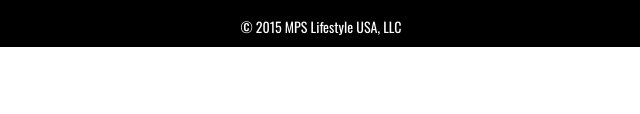
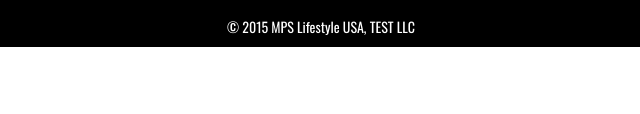
Before and after one commit to nbkm8y5/mpslifestyle.com, a plain HTML site: page index.html in a window 1280 px wide. Shown: the part 683-797 px from the top of the page, 319-959 px from the left. Drawn offline with nearby package versions, Linux system fonts and the light colour scheme.

Commit message:
Change in developer

```diff
--- a/index.html
+++ b/index.html
@@ -173,7 +173,7 @@ Revision 1.0
         </div>
         <div class="row">
             <div id="footerBottomRow" class="col-md-12 text-center">
-                <p> &copy 2015 MPS Lifestyle USA, LLC</p>
+                <p> &copy 2015 MPS Lifestyle USA, TEST LLC</p>
             </div>
         </div>
     </div>
```
